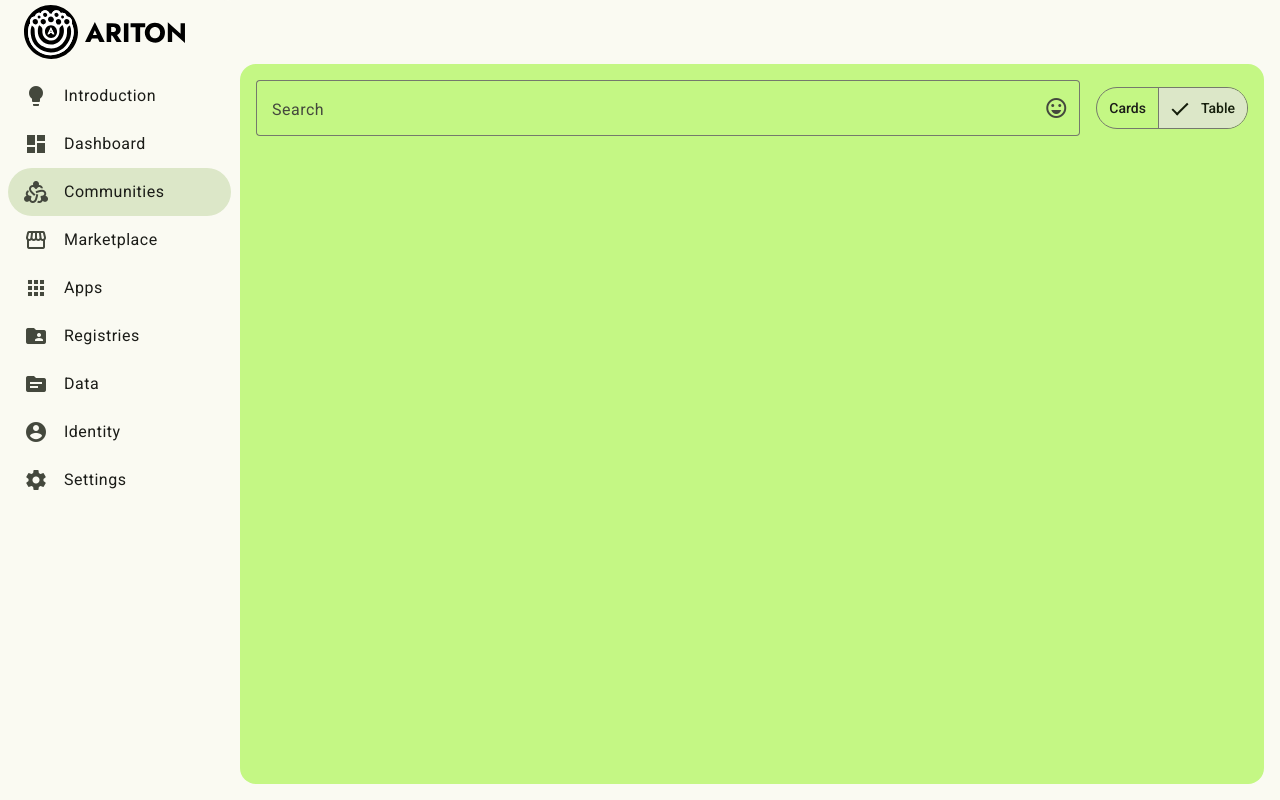
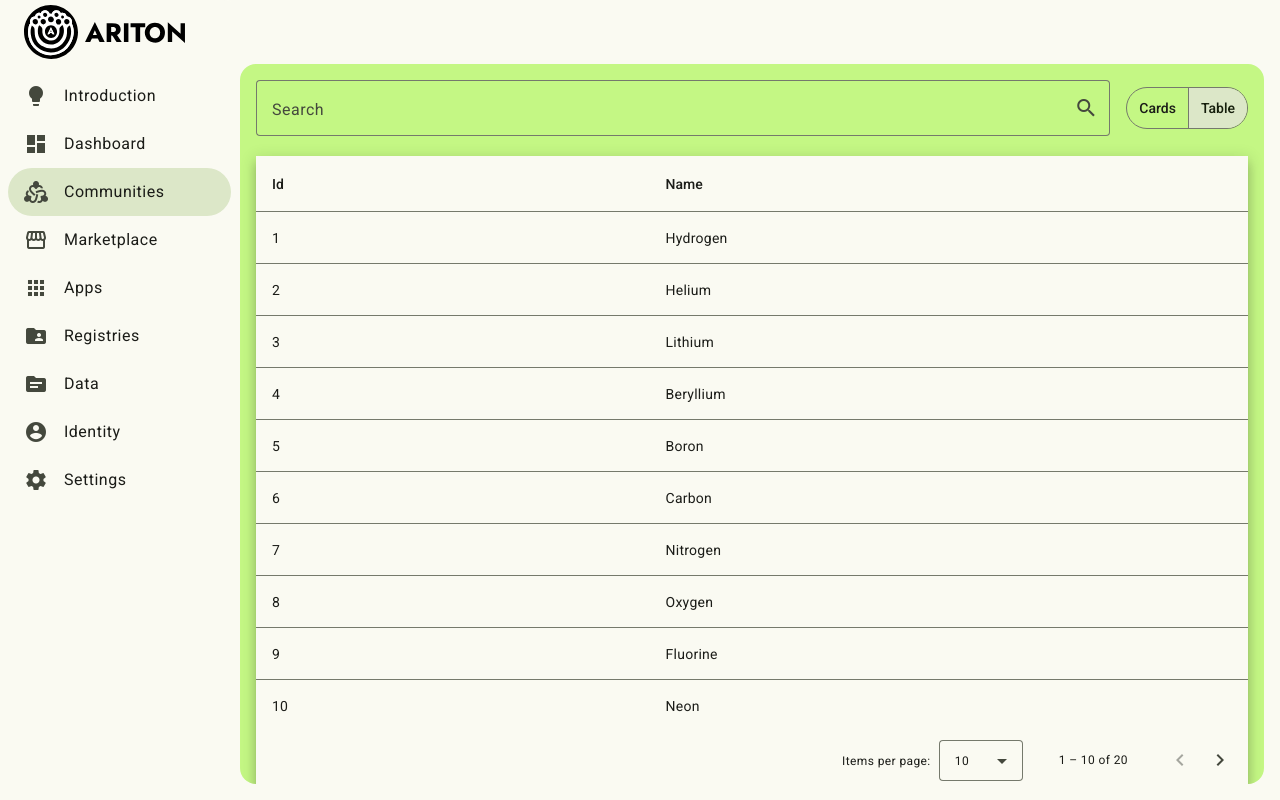
Before and after one commit to block-core/ariton, an Angular app in the folder app/: page /communities in a window 1280 px wide. Both pictures are taken after a click on the radio button "Table". Built offline with nearby package versions, Linux system fonts and the light colour scheme.

Commit message:
Add some mockup UI for communities

```diff
--- /dev/null
+++ b/app/src/app/communities/communities-datasource.ts
@@ -0,0 +1,111 @@
+import { DataSource } from '@angular/cdk/collections';
+import { MatPaginator } from '@angular/material/paginator';
+import { MatSort } from '@angular/material/sort';
+import { map } from 'rxjs/operators';
+import { Observable, of as observableOf, merge } from 'rxjs';
+
+// TODO: Replace this with your own data model type
+export interface TableItem {
+  name: string;
+  id: number;
+}
+
+// TODO: replace this with real data from your application
+const EXAMPLE_DATA: TableItem[] = [
+  {id: 1, name: 'Hydrogen'},
+  {id: 2, name: 'Helium'},
+  {id: 3, name: 'Lithium'},
+  {id: 4, name: 'Beryllium'},
+  {id: 5, name: 'Boron'},
+  {id: 6, name: 'Carbon'},
+  {id: 7, name: 'Nitrogen'},
+  {id: 8, name: 'Oxygen'},
+  {id: 9, name: 'Fluorine'},
+  {id: 10, name: 'Neon'},
+  {id: 11, name: 'Sodium'},
+  {id: 12, name: 'Magnesium'},
+  {id: 13, name: 'Aluminum'},
+  {id: 14, name: 'Silicon'},
+  {id: 15, name: 'Phosphorus'},
+  {id: 16, name: 'Sulfur'},
+  {id: 17, name: 'Chlorine'},
+  {id: 18, name: 'Argon'},
+  {id: 19, name: 'Potassium'},
+  {id: 20, name: 'Calcium'},
+];
+
+/**
+ * Data source for the Table view. This class should
+ * encapsulate all logic for fetching and manipulating the displayed data
+ * (including sorting, pagination, and filtering).
+ */
+export class TableDataSource extends DataSource<TableItem> {
+  data: TableItem[] = EXAMPLE_DATA;
+  paginator: MatPaginator | undefined;
+  sort: MatSort | undefined;
+
+  constructor() {
+    super();
+  }
+
+  /**
+   * Connect this data source to the table. The table will only update when
+   * the returned stream emits new items.
+   * @returns A stream of the items to be rendered.
+   */
+  connect(): Observable<TableItem[]> {
+    if (this.paginator && this.sort) {
+      // Combine everything that affects the rendered data into one update
+      // stream for the data-table to consume.
+      return merge(observableOf(this.data), this.paginator.page, this.sort.sortChange)
+        .pipe(map(() => {
+          return this.getPagedData(this.getSortedData([...this.data ]));
+        }));
+    } else {
+      throw Error('Please set the paginator and sort on the data source before connecting.');
+    }
+  }
+
+  /**
+   *  Called when the table is being destroyed. Use this function, to clean up
+   * any open connections or free any held resources that were set up during connect.
+   */
+  disconnect(): void {}
+
+  /**
+   * Paginate the data (client-side). If you're using server-side pagination,
+   * this would be replaced by requesting the appropriate data from the server.
+   */
+  private getPagedData(data: TableItem[]): TableItem[] {
+    if (this.paginator) {
+      const startIndex = this.paginator.pageIndex * this.paginator.pageSize;
+      return data.splice(startIndex, this.paginator.pageSize);
+    } else {
+      return data;
+    }
+  }
+
+  /**
+   * Sort the data (client-side). If you're using server-side sorting,
+   * this would be replaced by requesting the appropriate data from the server.
+   */
+  private getSortedData(data: TableItem[]): TableItem[] {
+    if (!this.sort || !this.sort.active || this.sort.direction === '') {
+      return data;
+    }
+
+    return data.sort((a, b) => {
+      const isAsc = this.sort?.direction === 'asc';
+      switch (this.sort?.active) {
+        case 'name': return compare(a.name, b.name, isAsc);
+        case 'id': return compare(+a.id, +b.id, isAsc);
+        default: return 0;
+      }
+    });
+  }
+}
+
+/** Simple sort comparator for example ID/Name columns (for client-side sorting). */
+function compare(a: string | number, b: string | number, isAsc: boolean): number {
+  return (a < b ? -1 : 1) * (isAsc ? 1 : -1);
+}
--- a/app/src/app/communities/communities.component.html
+++ b/app/src/app/communities/communities.component.html
@@ -3,13 +3,75 @@
     <mat-form-field class="search-input" appearance="outline">
       <mat-label>Search</mat-label>
       <input matInput placeholder="Filter communities..." />
-      <mat-icon matSuffix>sentiment_very_satisfied</mat-icon>
+      <mat-icon matSuffix>search</mat-icon>
     </mat-form-field>
   </div>
   <div class="toolbox-right">
-    <mat-button-toggle-group [formControl]="view" name="fontStyle" aria-label="Font Style">
+    <!-- <mat-slide-toggle class="example-margin" [(ngModel)]="checked">
+      Mine
+    </mat-slide-toggle> -->
+
+    <mat-button-toggle-group hideSingleSelectionIndicator="true" [(ngModel)]="viewStyle">
       <mat-button-toggle value="card">Cards</mat-button-toggle>
       <mat-button-toggle value="table">Table</mat-button-toggle>
     </mat-button-toggle-group>
+
+    <!-- <mat-button-toggle-group
+      [hideSingleSelectionIndicator]="hideSingleSelectionIndicator()"
+      [formControl]="view"
+      name="viewStyle"
+    >
+      <mat-button-toggle value="card">Cards</mat-button-toggle>
+      <mat-button-toggle value="table">Table</mat-button-toggle>
+    </mat-button-toggle-group> -->
   </div>
 </div>
+
+@if (viewStyle() == 'card') {
+<mat-card appearance="outlined">
+  <mat-card-header>
+    <mat-card-title>Dog Lovers</mat-card-title>
+    <mat-card-subtitle>If you love cats, don't join us.</mat-card-subtitle>
+  </mat-card-header>
+  <mat-card-actions>
+    <button (click)="open('bsn')" mat-button>Open</button>
+  </mat-card-actions>
+</mat-card>
+<br />
+<mat-card appearance="outlined">
+  <mat-card-header>
+    <mat-card-title>Local Weekend Meetups</mat-card-title>
+    <mat-card-subtitle>Join our sub groups for different geographica locations for weekend meetups.</mat-card-subtitle>
+  </mat-card-header>
+  <mat-card-actions>
+    <button mat-button>Open</button>
+  </mat-card-actions>
+</mat-card>
+} @else {
+<div class="mat-elevation-z8">
+  <table mat-table class="full-width-table" matSort aria-label="Elements">
+    <ng-container matColumnDef="id">
+      <th mat-header-cell *matHeaderCellDef mat-sort-header>Id</th>
+      <td mat-cell *matCellDef="let row">{{ row.id }}</td>
+    </ng-container>
+
+    <ng-container matColumnDef="name">
+      <th mat-header-cell *matHeaderCellDef mat-sort-header>Name</th>
+      <td mat-cell *matCellDef="let row">{{ row.name }}</td>
+    </ng-container>
+
+    <tr mat-header-row *matHeaderRowDef="displayedColumns"></tr>
+    <tr mat-row *matRowDef="let row; columns: displayedColumns"></tr>
+  </table>
+
+  <mat-paginator
+    #paginator
+    [length]="dataSource.data.length"
+    [pageIndex]="0"
+    [pageSize]="10"
+    [pageSizeOptions]="[5, 10, 20]"
+    aria-label="Select page"
+  >
+  </mat-paginator>
+</div>
+}
--- a/app/src/app/communities/communities.component.ts
+++ b/app/src/app/communities/communities.component.ts
@@ -1,9 +1,25 @@
-import { Component } from '@angular/core';
+import {
+  ChangeDetectionStrategy,
+  Component,
+  ViewChild,
+  effect,
+  model,
+  signal,
+} from '@angular/core';
 import { MatButtonToggleModule } from '@angular/material/button-toggle';
 import { MatIconModule } from '@angular/material/icon';
 import { MatInputModule } from '@angular/material/input';
 import { MatFormFieldModule } from '@angular/material/form-field';
-import { FormControl, ReactiveFormsModule } from '@angular/forms';
+import { FormControl, FormsModule, ReactiveFormsModule } from '@angular/forms';
+import { CommonModule } from '@angular/common';
+import { MatSort, MatSortModule } from '@angular/material/sort';
+import { MatPaginator, MatPaginatorModule } from '@angular/material/paginator';
+import { MatTable, MatTableModule } from '@angular/material/table';
+import { MatCardModule } from '@angular/material/card';
+import { MatButtonModule } from '@angular/material/button';
+import { TableDataSource, TableItem } from './communities-datasource';
+import { Router } from '@angular/router';
+import { MatSlideToggleModule } from '@angular/material/slide-toggle';
 @Component({
   selector: 'app-communities',
   standalone: true,
@@ -13,12 +29,90 @@
     MatInputModule,
     MatFormFieldModule,
     ReactiveFormsModule,
+    CommonModule,
+    MatButtonModule,
+    MatCardModule,
+    MatTableModule,
+    MatPaginatorModule,
+    MatSortModule,
+    MatSlideToggleModule,
+    FormsModule,
   ],
   templateUrl: './communities.component.html',
   styleUrl: './communities.component.scss',
+  changeDetection: ChangeDetectionStrategy.Default,
 })
 export class CommunitiesComponent {
   search = new FormControl('');
-  view = new FormControl('card');
+  // view = new FormControl('card');
 
+  @ViewChild(MatPaginator) paginator!: MatPaginator;
+  @ViewChild(MatSort) sort!: MatSort;
+  @ViewChild(MatTable) table!: MatTable<TableItem>;
+  dataSource = new TableDataSource();
+
+  // hideSingleSelectionIndicator = signal(false);
+  // toggle() {
+  //   // While standard inputs are read-only, you can write directly to model inputs.
+  //   if (this.viewStyle() === 'card') {
+  //     this.viewStyle.set('table');
+  //   } else {
+  //     this.viewStyle.set('card');
+  //   }
+  // }
+
+  // Function to handle page changes (optional)
+  // onViewChange(style: string) {
+  //   // Perform any logic based on the new page value
+  //   this.viewStyle.set(style); // Update the model signal
+  // }
+
+  // toggleSingleSelectionIndicator() {
+  //   this.hideSingleSelectionIndicator.update((value) => !value);
+
+  //   this.dataSource.sort = this.sort;
+  //   this.dataSource.paginator = this.paginator;
+  //   this.table.dataSource = this.dataSource;
+
+  //   console.log('HI!');
+  // }
+
+  //viewStyle = signal('card');
+  viewStyle = model<string>('card');
+
+  checked = model<boolean>(false);
+
+  /** Columns displayed in the table. Columns IDs can be added, removed, or reordered. */
+  displayedColumns = ['id', 'name'];
+
+  constructor(private router: Router) {
+    // Register a new effect.
+    effect(() => {
+      console.log(`The view style is: ${this.viewStyle()})`);
+
+      setTimeout(() => {
+        if (this.table) {
+          this.dataSource.sort = this.sort;
+          this.dataSource.paginator = this.paginator;
+          this.table.dataSource = this.dataSource;
+        }
+      });
+    });
+
+    effect(() => {
+      console.log(`The checked is: ${this.checked()})`);
+    });
+
+    console.log('HI!');
+  }
+
+  open(community: string) {
+    this.router.navigate(['community', community]);
+  }
+
+  ngAfterViewInit(): void {
+    // this.dataSource.sort = this.sort;
+    // this.dataSource.paginator = this.paginator;
+    // this.table.dataSource = this.dataSource;
+  }
 }
```
